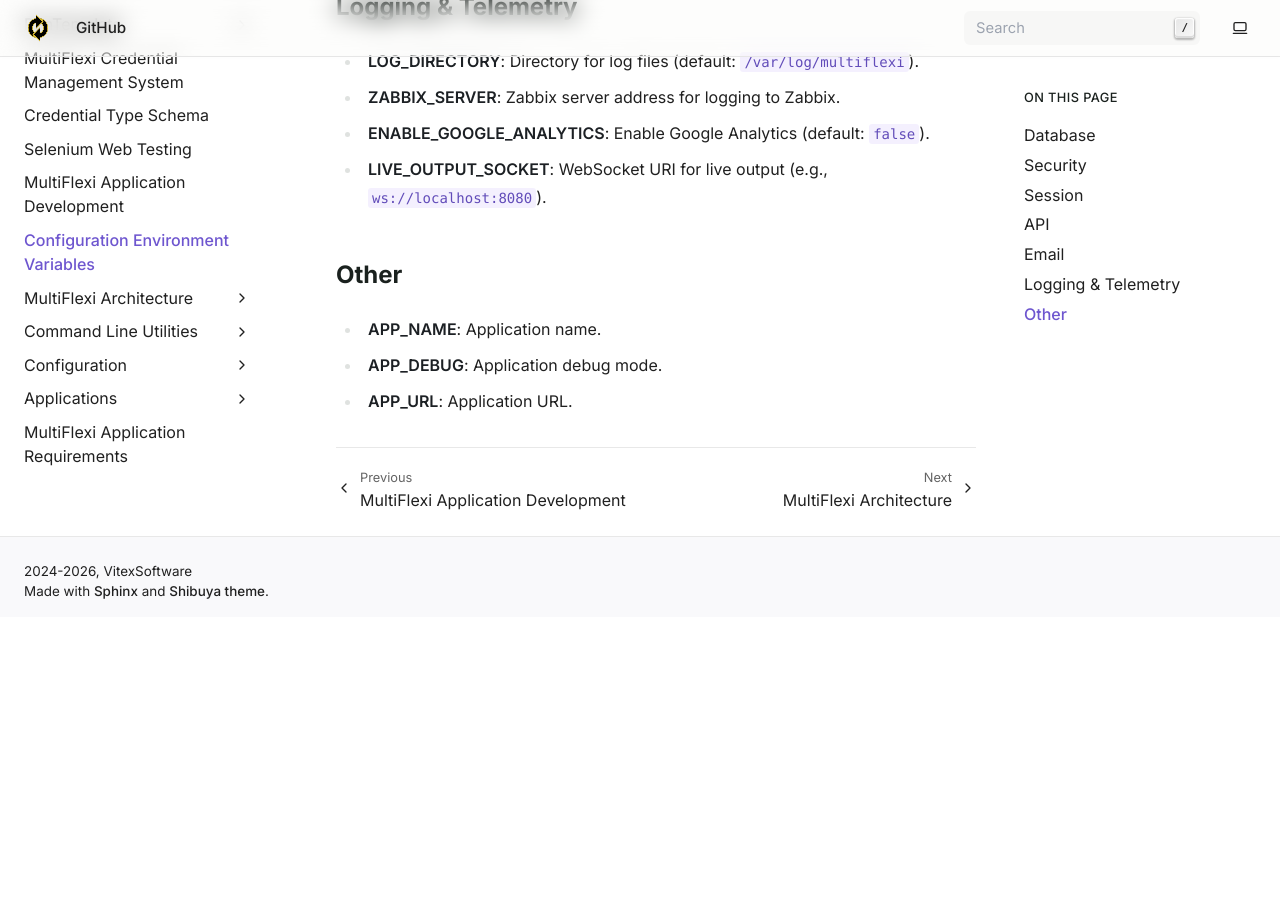
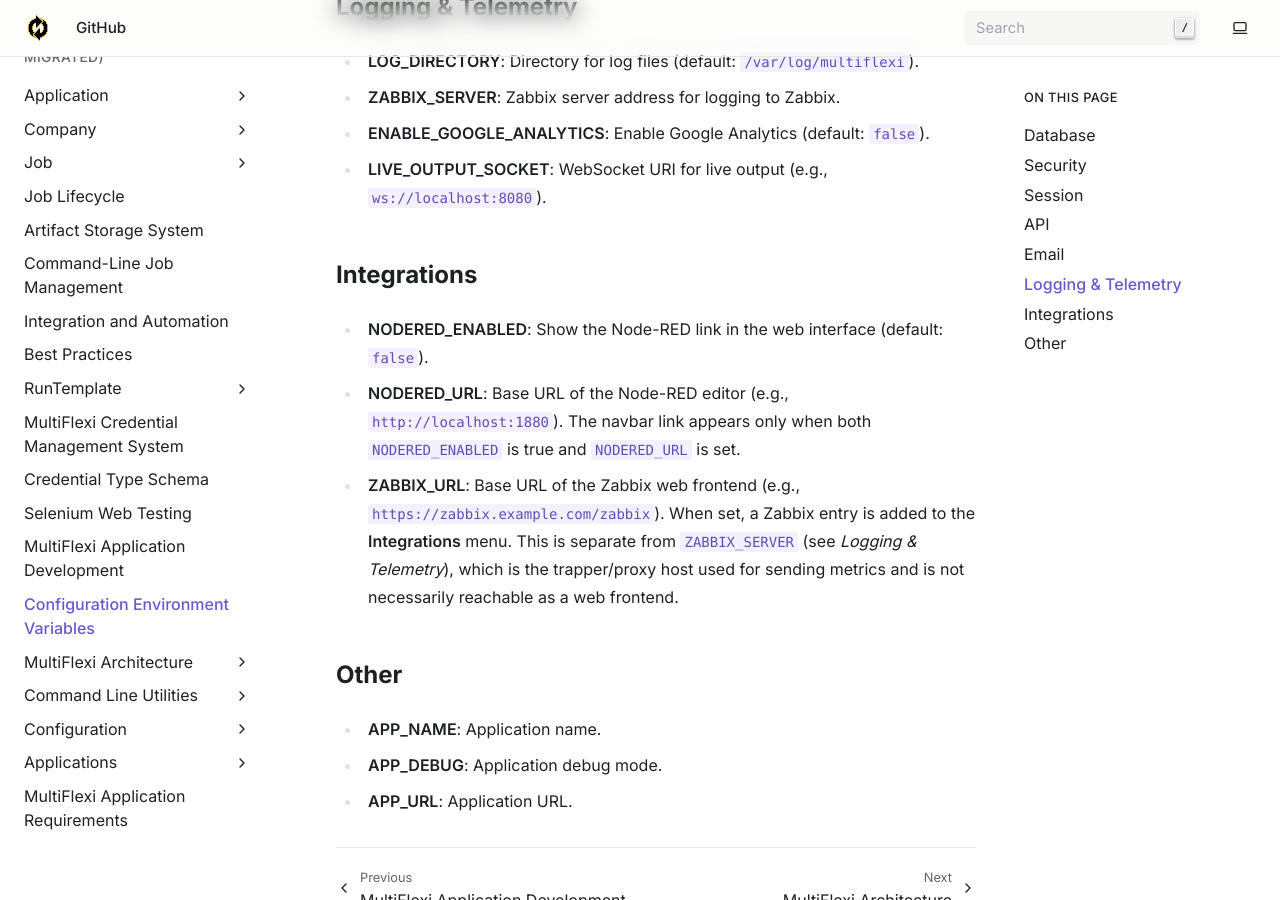
Before and after one commit to VitexSoftware/multiflexi-doc-en, a Sphinx documentation site: the page built from source/confienv.rst, in a window 1280 px wide and 900 px high, scrolled down 2521 px. Built offline with Sphinx 7.4.7, drawn with Linux system fonts in a browser that asks for light colours; before the commit the page ends 3138 px from its top, so only the background shows below that.

Commit message:
Document NODERED_URL and ZABBIX_URL Integrations menu options
Co-Authored-By: Claude Opus 4.8 <noreply@anthropic.com>

```diff
--- a/source/confienv.rst
+++ b/source/confienv.rst
@@ -65,6 +65,18 @@ Logging & Telemetry
 - **ENABLE_GOOGLE_ANALYTICS**: Enable Google Analytics (default: ``false``).
 - **LIVE_OUTPUT_SOCKET**: WebSocket URI for live output (e.g., ``ws://localhost:8080``).
 
+Integrations
+------------
+
+- **NODERED_ENABLED**: Show the Node-RED link in the web interface (default: ``false``).
+- **NODERED_URL**: Base URL of the Node-RED editor (e.g., ``http://localhost:1880``). The
+  navbar link appears only when both ``NODERED_ENABLED`` is true and ``NODERED_URL`` is set.
+
+- **ZABBIX_URL**: Base URL of the Zabbix web frontend (e.g., ``https://zabbix.example.com/zabbix``).
+  When set, a Zabbix entry is added to the **Integrations** menu. This is separate from
+  ``ZABBIX_SERVER`` (see *Logging & Telemetry*), which is the trapper/proxy host used for sending
+  metrics and is not necessarily reachable as a web frontend.
+
 Other
 -----
 - **APP_NAME**: Application name.
```
Also changed, not shown: source/reference/configuration.rst (+8 -0 lines).
